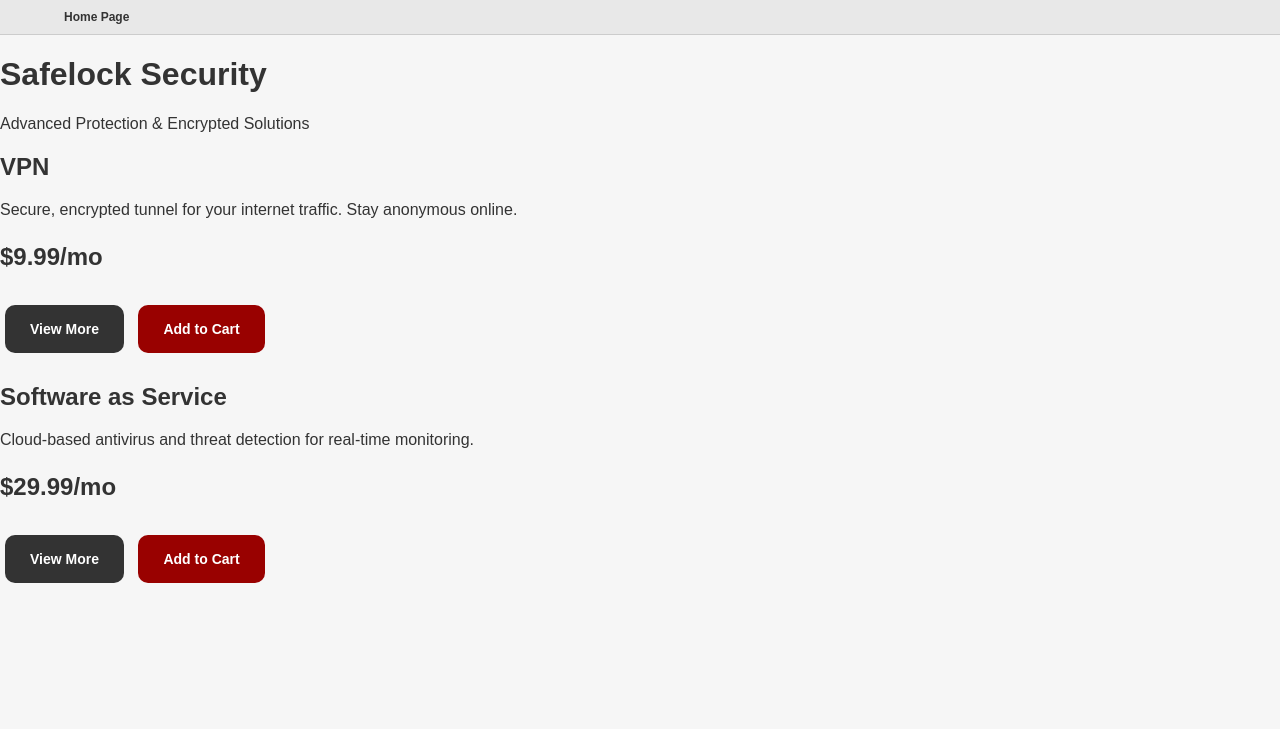
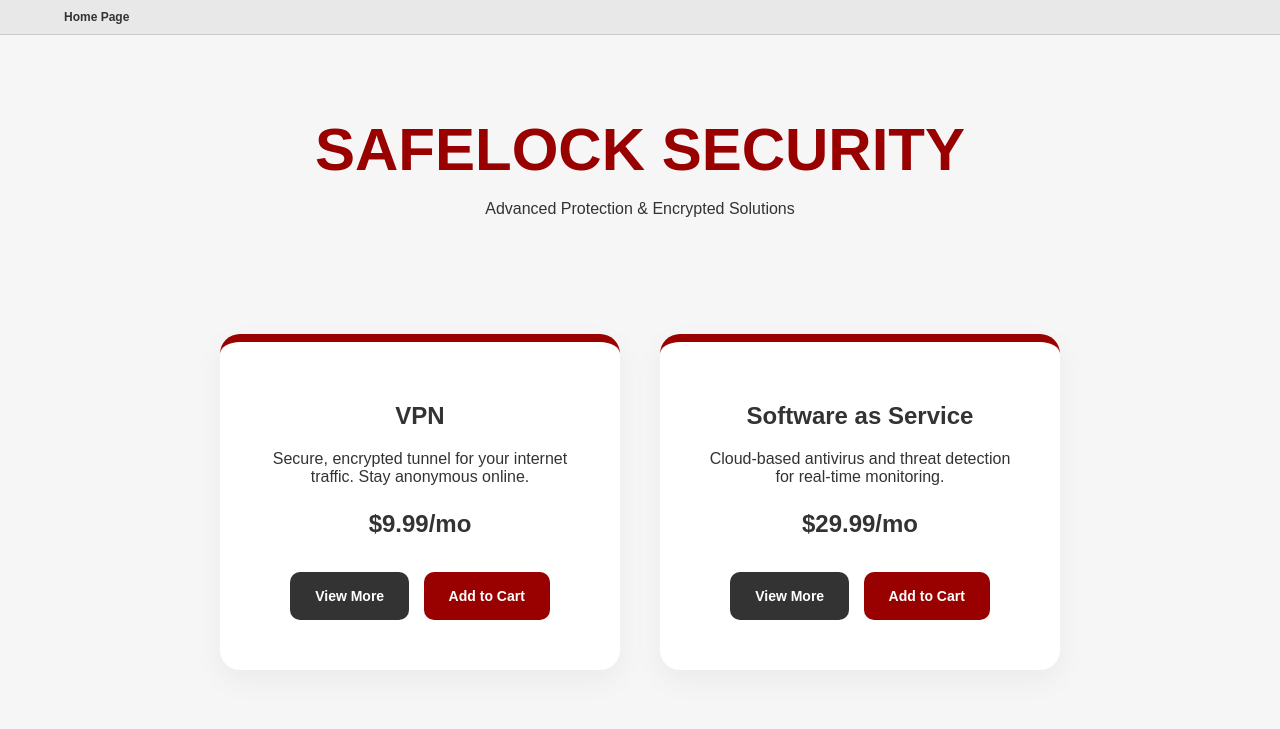
Before and after one commit to st1498/CSCE4560.002-FinalProject, a Flask app: page / in a window 1280 px wide. Shown: the part 58-787 px from the top of the page. Run offline with Flask 3, Linux system fonts and the light colour scheme; parts of the project's set-up code (start-up, migrations or seed data) failed here and were passed over.

Commit message:
Refactor CSS comments and improve formatting

```diff
--- a/static/style.css
+++ b/static/style.css
@@ -50,20 +55,57 @@ nav a:hover {
     padding: 40px;
     max-width: 900px;
     border-radius: 40px;
-    box-shadow: 0 10px 30px rgba(0,0,0,0.05);
+    box-shadow: 0 10px 30px rgba(0, 0, 0, 0.05);
 }
 
 .box {
     background: white;
     padding: 50px;
     border-radius: 40px;
-    box-shadow: 0 15px 35px rgba(0,0,0,0.1);
+    box-shadow: 0 15px 35px rgba(0, 0, 0, 0.1);
     width: 400px;
     text-align: center;
     margin: 50px auto;
 }
 
-/*Inputs & Buttons*/
+/* =========================
+   Hero Section
+========================= */
+.hero {
+    text-align: center;
+    padding: 80px 20px;
+}
+
+.hero h1 {
+    font-size: 60px;
+    color: #990100;
+    margin: 0;
+    text-transform: uppercase;
+}
+
+/* =========================
+   Product Grid
+========================= */
+.product-grid {
+    display: flex;
+    justify-content: center;
+    gap: 40px;
+    padding: 20px 5% 60px;
+}
+
+.product-card {
+    background: white;
+    padding: 40px;
+    border-radius: 20px;
+    width: 320px;
+    text-align: center;
+    border-top: 8px solid #990100;
+    box-shadow: 0 10px 30px rgba(0, 0, 0, 0.05);
+}
+
+/* =========================
+   Forms
+========================= */
 input {
     width: 100%;
     padding: 14px;
```
Also changed, not shown: other parts of static/style.css (+55 -28 lines).
